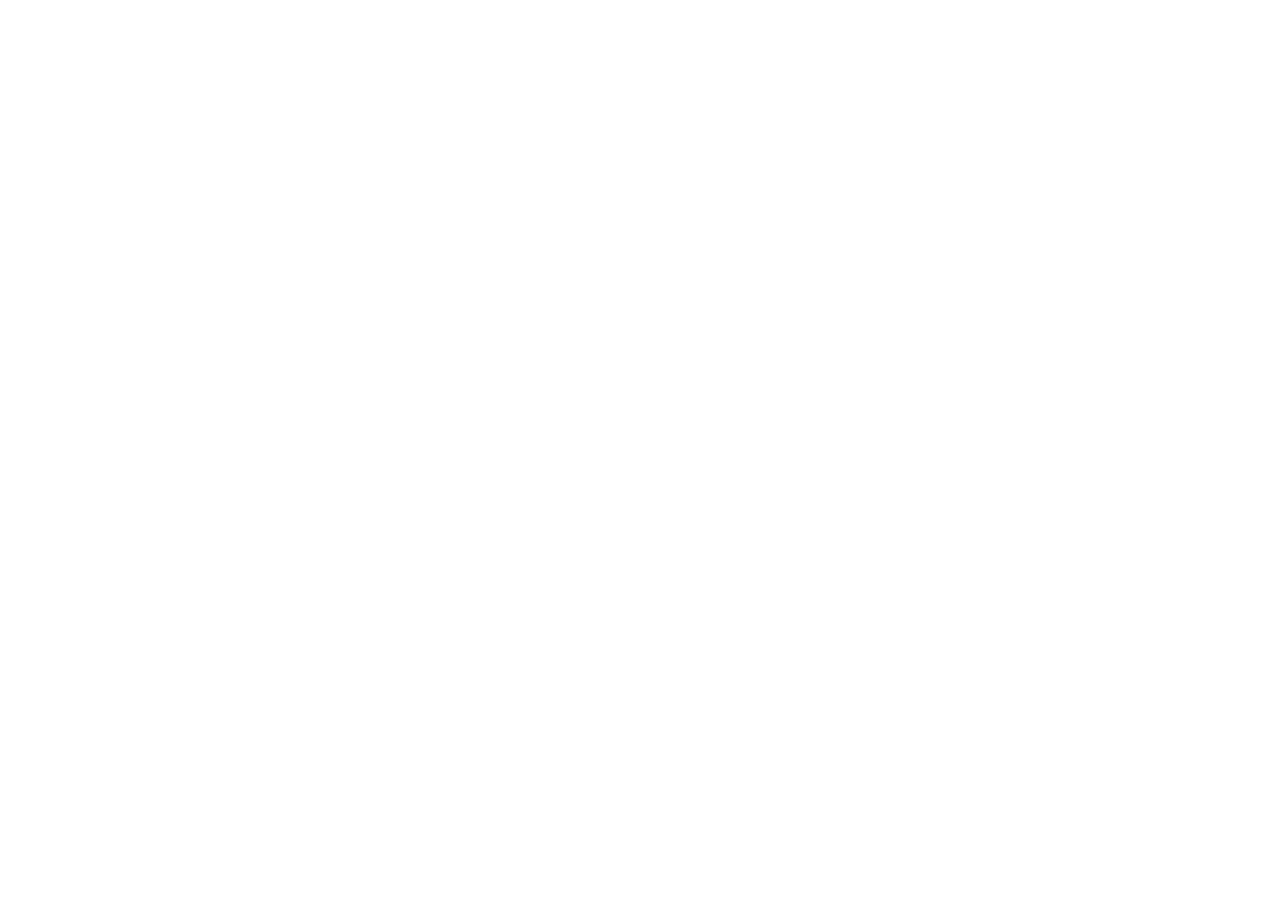
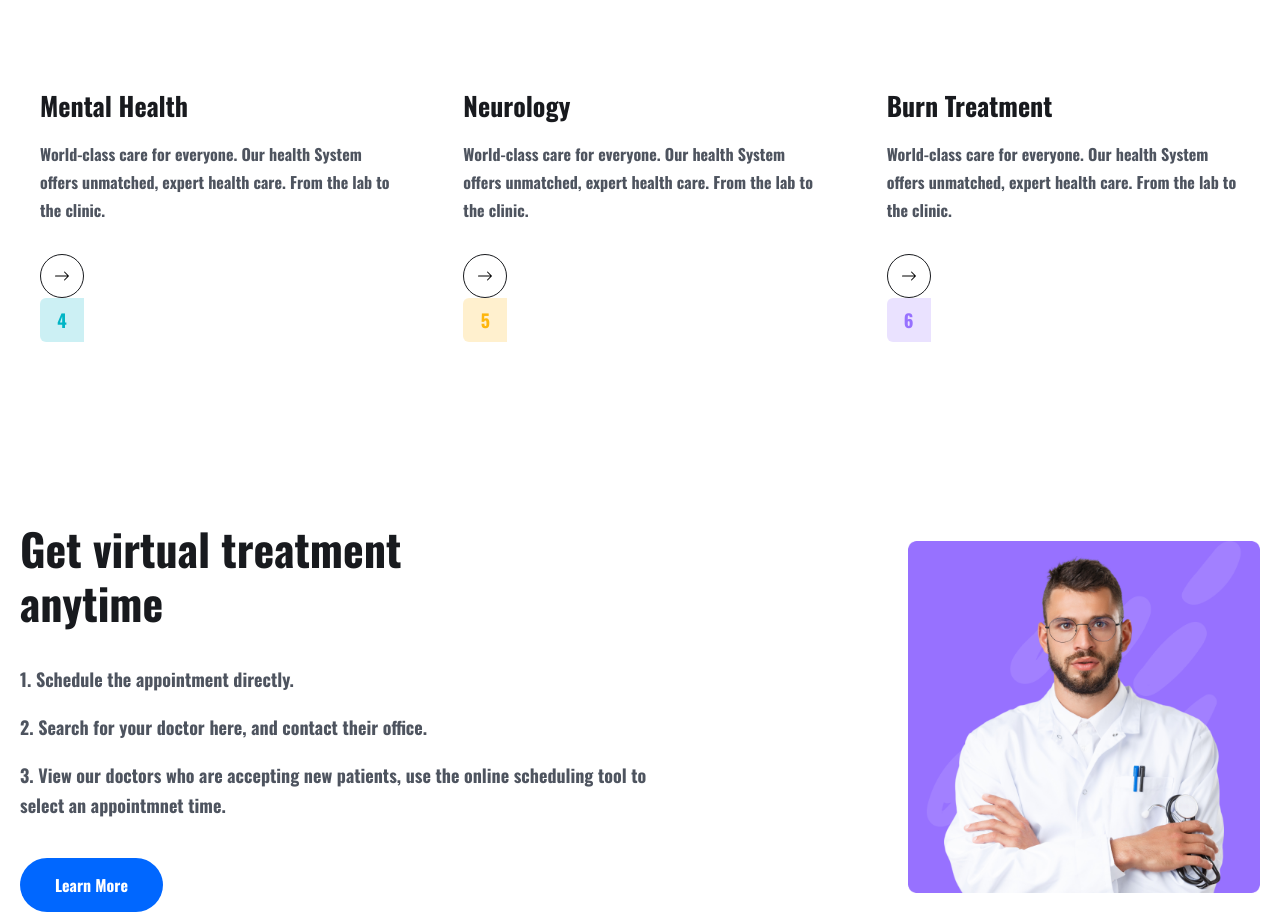
Before and after one commit to anirudhg001/doctor_appointment_website, a React (Vite) app in the folder frontend/: page / in a window 1280 px wide. Shown: the part 3438-4352 px from the top of the page. Before the commit the page ends 3196 px from the top, so only its background shows below. Built offline with nearby package versions, Linux system fonts and the light colour scheme.

Commit message:
service list and service card

```diff
--- /dev/null
+++ b/frontend/src/components/Services/ServiceCard.jsx
@@ -0,0 +1,31 @@
+
+import { BsArrowRight } from "react-icons/bs";
+import { Link } from "react-router-dom";
+const ServiceCard = ({item,index}) => {
+
+    const {name, desc, bgColor, textColor} = item
+
+  return <div className="py-[30px] px-3 lg:px-5">
+    <h2 className="text-[26px] leading-9 text-headingColor
+    font-[700]">{name}</h2>
+
+    <p className="text-[16px] leading-7 font-[400] text-textColor mt-4">
+        {desc}
+    </p>
+
+    <div className="flex items-center justify-between mt-[30px]">
+    <Link to='./doctors' className="w-[44px] h-[44px] rounded-full border border-solid
+         border-[#181A1E]
+          flex items-center justify-center group hover:bg-primaryColor
+         hover:border-none">
+         <BsArrowRight className="group-hover:text-white w6 h5"/>
+         </Link>
+    </div>
+    <span className="w-[44px] h-[44px] flex items-center justify-center text-[18px] leading-[30px]
+    font-[600]" style={{background:`${bgColor}`,color:`${textColor}`, borderRadius:"6px 0 0 6px"}}>
+        {index +1}
+    </span>
+  </div>;
+};
+
+export default ServiceCard;
--- /dev/null
+++ b/frontend/src/components/Services/ServiceList.jsx
@@ -0,0 +1,15 @@
+import {services} from './../../assets/data/services'
+import React from "react";
+import ServiceCard from './ServiceCard';
+
+
+const ServiceList = () => {
+  return <div className="grid grid-cols-1 md:grid-cols-2
+  lg:grid-cols-3 gap-5 lg:gap-[30px] mt-[30px] lg:mt-[55px]">
+    {services.map((item,index) => (<ServiceCard item ={item} index={index}
+    key={index} />
+    ))}
+  </div>
+};
+
+export default ServiceList;
--- a/frontend/src/pages/Home.jsx
+++ b/frontend/src/pages/Home.jsx
@@ -8,7 +8,9 @@
 import icon01 from '../assets/images/icon01.png';
 import icon02 from '../assets/images/icon02.png';
 import icon03 from '../assets/images/icon03.png';
+import featureImg from '../assets/images/feature-img.png'
 import About from "../components/About/About";
+import ServiceList from "../components/Services/ServiceList";
 const Home = () => {
   return <>
 
@@ -101,7 +103,7 @@
         <h2 className="text-[26px] leading-9 text-headingColor font-[700]
         text-center">Find a Doctor</h2>
         <p className="text-[16px] leading-7 text-textColor font-[400]
-         mt-4 text-center">World class care for everyone. Our health System offers unmatched,
+         mt-4 text-center">World class care for everyone. Our health System offers<br /> unmatched,
          expert health care. From the lab to the Clinic.</p>
 
          <Link to='./doctors' className="w-[44px] h-[44px] rounded-full border border-solid
@@ -122,7 +124,7 @@
         <h2 className="text-[26px] leading-9 text-headingColor font-[700]
         text-center">Find a Location</h2>
         <p className="text-[16px] leading-7 text-textColor font-[400]
-         mt-4 text-center">World class care for everyone. Our health System offers unmatched,
+         mt-4 text-center">World class care for everyone. Our health System offers<br /> unmatched,
          expert health care. From the lab to the Clinic.</p>
 
          <Link to='./doctors' className="w-[44px] h-[44px] rounded-full border border-solid
@@ -143,7 +145,7 @@
         <h2 className="text-[26px] leading-9 text-headingColor font-[700]
         text-center">Book Appointment</h2>
         <p className="text-[16px] leading-7 text-textColor font-[400]
-         mt-4 text-center">World class care for everyone. Our health System offers unmatched,
+         mt-4 text-center">World class care for everyone. Our health System offers<br /> unmatched,
          expert health care. From the lab to the Clinic.</p>
 
          <Link to='./doctors' className="w-[44px] h-[44px] rounded-full border border-solid
@@ -168,9 +170,38 @@
         <p className="text__para text-center">World class care for everyone. Our health system offers unmatched,
         expert health care.</p>
       </div>
+      <ServiceList />
     </div>
   </section>
   {/*============= services section end ============ */}
+
+  {/* ============= feature section start=================*/}
+  <section>
+    <div className="container">
+      <div className="flex items-center justify-between flex-col lg:flex-row ">
+
+        {/*==========feature content ======== */}
+        <div className="xl:w-[670px]">
+          <h2 className="heading">Get virtual treatment <br/>anytime
+          </h2>
+          <ul className="pt-4">
+            <li className="text__para">1. Schedule the appointment directly.</li>
+            <li className="text__para">2. Search for your doctor here, and contact their office.</li>
+            <li className="text__para">3. View our doctors who are accepting new patients, use the online scheduling tool to select an appointmnet time.
+            </li>
+          </ul>
+          <Link to='/'><button className="btn">Learn More</button></Link>
+        </div>
+
+        {/* ============= feature img =========*/}
+        <div className="relative z-10 xl:w-[770]
+        flex justify-end mt-[50px] lg:mt-0">
+          <img src={featureImg} className="w-3/4" alt="" />
+        </div>
+      </div>
+    </div>
+  </section>
+  {/* ============= feature section end=================*/}
   </>
 };
 
```
